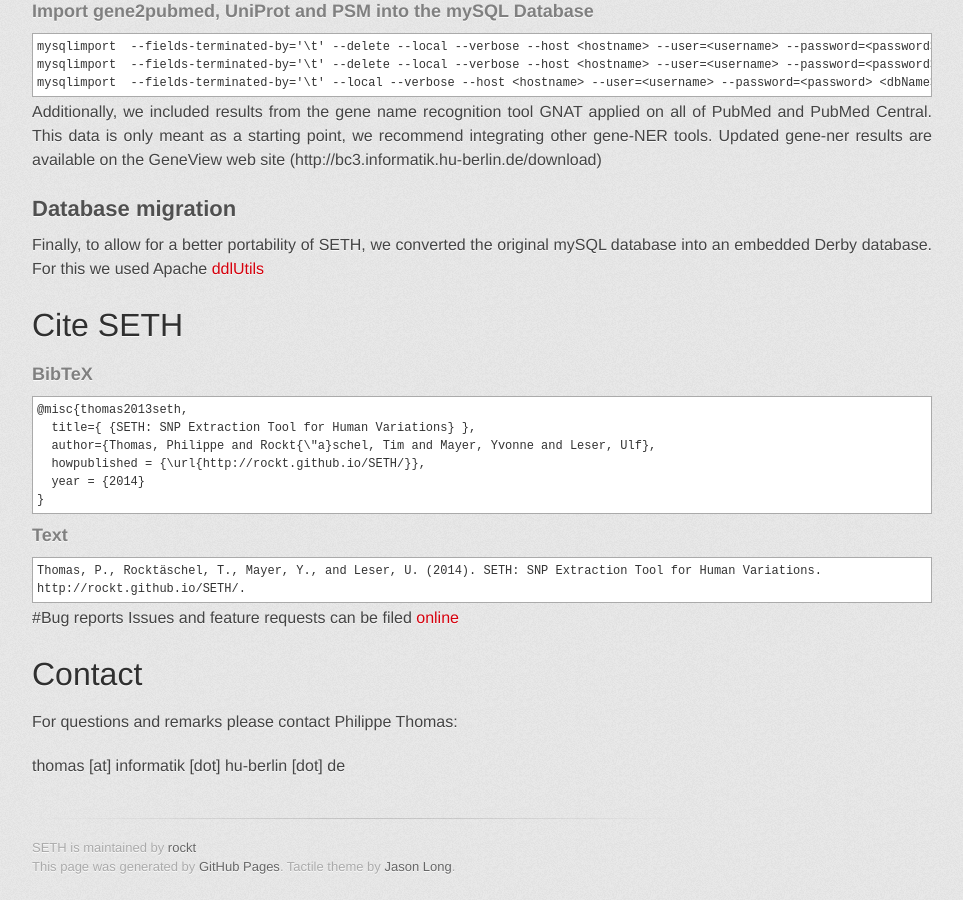
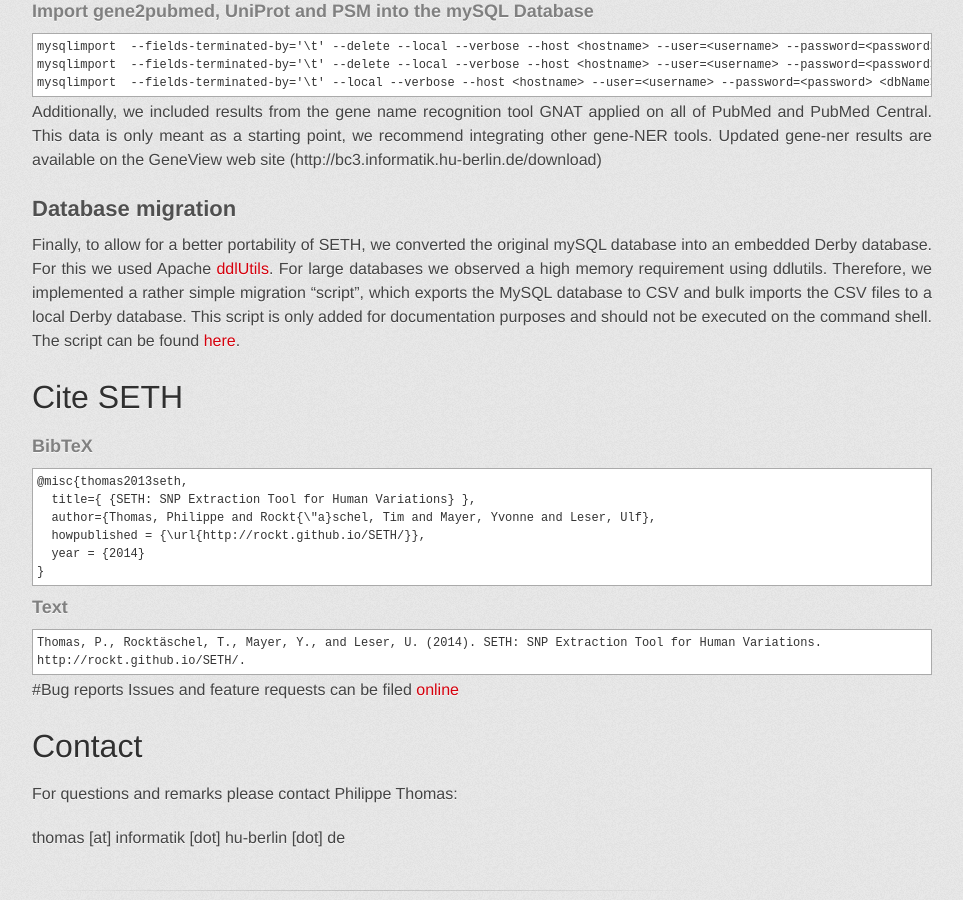
Before and after one commit to rockt/SETH, a Jekyll site: the page built from index.md, in a window 1280 px wide and 900 px high, scrolled down 5861 px. Shown: the whole window, without its empty margins (158-1121 px from the left). Built offline with Jekyll 4.4.1, drawn with Linux system fonts in a browser that asks for light colours; some web fonts are replaced.

Commit message:
Update index.md

```diff
--- a/index.md
+++ b/index.md
@@ -319,7 +319,7 @@
 
 ## Database migration
 Finally, to allow for a better portability of SETH, we converted the original mySQL database into an embedded Derby database.
-For this we used Apache [ddlUtils](http://db.apache.org/ddlutils/)
+For this we used Apache [ddlUtils](http://db.apache.org/ddlutils/). For large databases we observed a high memory requirement using ddlutils. Therefore, we implemented a rather simple migration "script", which exports the MySQL database to CSV and bulk imports the CSV files to a local Derby database. This script is only added for documentation purposes and should not be executed on the command shell. The script can be found [here](https://github.com/rockt/SETH/blob/master/resources/migrate/migrate.sh).
 
 
 # Cite SETH
```
